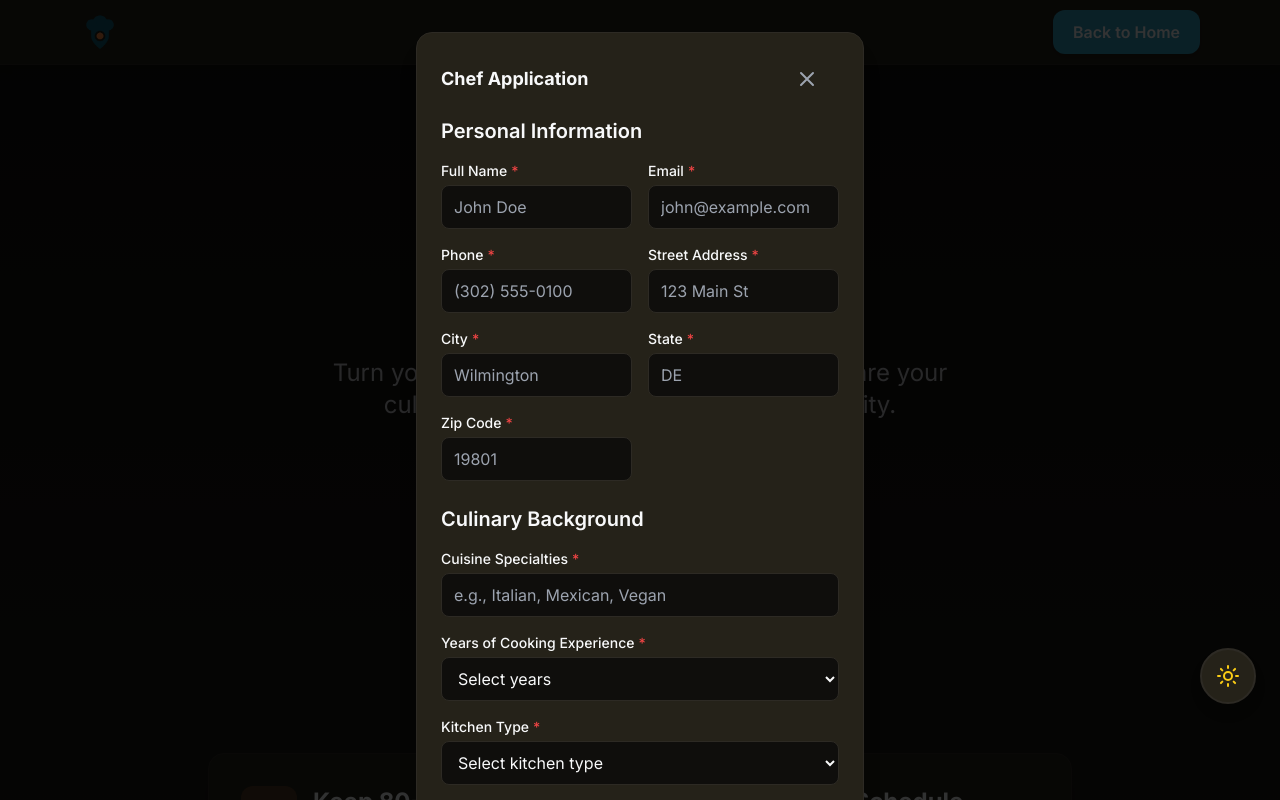
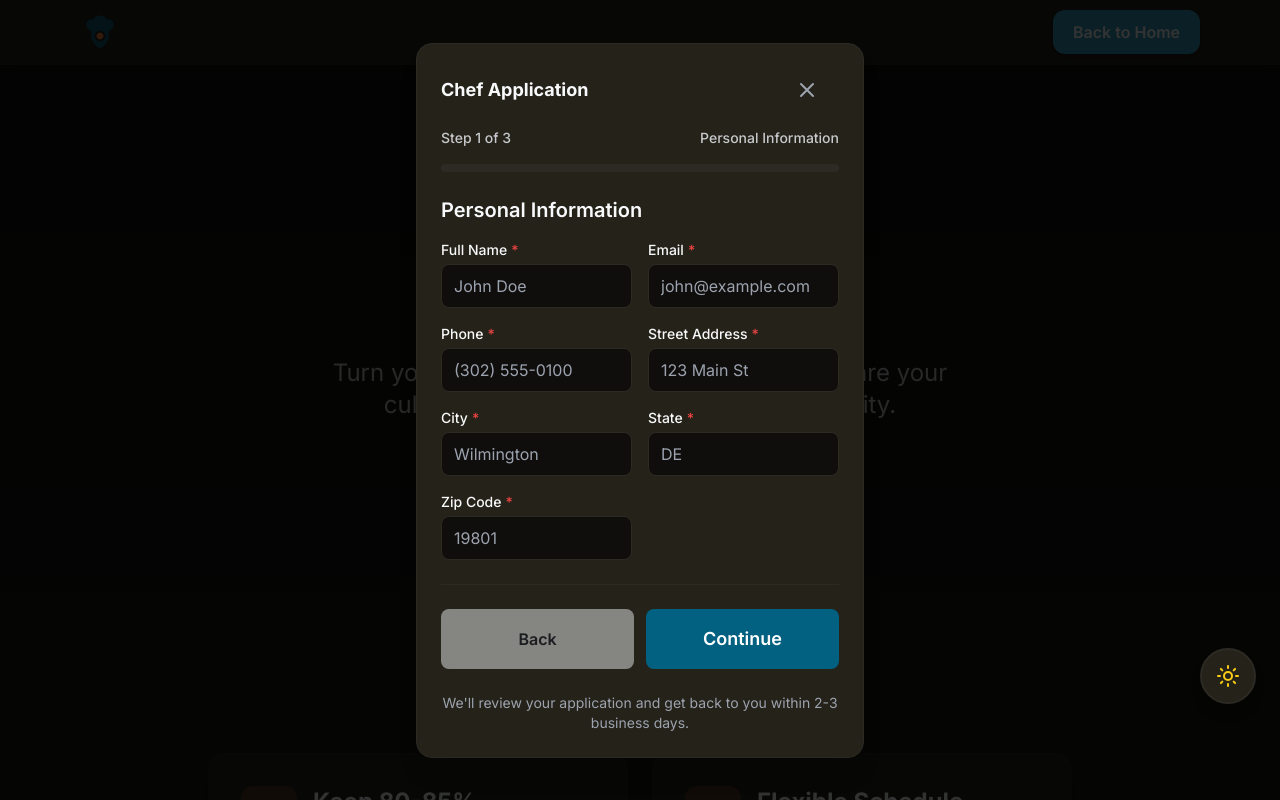
Before and after one commit to jermill/neighboreats, a Next.js app: page /apply/chef in a window 1280 px wide. Both pictures are taken after a click on the button "Apply Now". Shown: the top 800 px of the page. Built offline with nearby package versions, Linux system fonts and the light colour scheme.

Commit message:
Add stepper application modals

```diff
--- a/src/app/apply/chef/page.tsx
+++ b/src/app/apply/chef/page.tsx
@@ -1,6 +1,6 @@
 'use client'
 
-import { useState } from 'react'
+import { useEffect, useState } from 'react'
 import Link from 'next/link'
 import Image from 'next/image'
 import { ArrowLeft, ChefHat, DollarSign, Clock, Users, CheckCircle, X } from 'lucide-react'
@@ -31,6 +31,14 @@ export default function BecomeAChefPage() {
     availability: '',
     whyJoin: '',
   })
+  const [currentStep, setCurrentStep] = useState(0)
+  const steps = ['Personal Information', 'Culinary Background', 'About You']
+
+  useEffect(() => {
+    if (showModal) {
+      setCurrentStep(0)
+    }
+  }, [showModal])
 
   const handleSubmit = async (e: React.FormEvent) => {
     e.preventDefault()
@@ -49,6 +57,10 @@ export default function BecomeAChefPage() {
       [e.target.name]: e.target.value
     })
   }
+
+  const isLastStep = currentStep === steps.length - 1
+  const progressPercent =
+    steps.length > 1 ? (currentStep / (steps.length - 1)) * 100 : 100
 
   return (
     <div className="min-h-screen bg-gradient-to-b from-brand-light via-white via-40% to-gray-50 dark:from-dark-bg dark:via-dark-bg-secondary dark:via-40% dark:to-dark-bg-elevated">
@@ -201,7 +213,20 @@ export default function BecomeAChefPage() {
       {/* Application Modal */}
       <Modal isOpen={showModal} onClose={() => setShowModal(false)} title="Chef Application">
         <form onSubmit={handleSubmit} className="space-y-6">
-          {/* Personal Information */}
+          <div className="space-y-4">
+            <div className="flex items-center justify-between text-sm font-medium text-gray-600 dark:text-dark-text-secondary">
+              <span>Step {currentStep + 1} of {steps.length}</span>
+              <span>{steps[currentStep]}</span>
+            </div>
+            <div className="w-full h-2 bg-gray-200 rounded-full overflow-hidden dark:bg-dark-border">
+              <div
+                className="h-full bg-brand-coral dark:bg-brand-coral/80 transition-all"
+                style={{ width: `${progressPercent}%` }}
+              />
+            </div>
+          </div>
+
+          {currentStep === 0 && (
             <div>
               <h3 className="text-xl font-semibold text-gray-900 dark:text-dark-text mb-4">Personal Information</h3>
               <div className="grid grid-cols-1 md:grid-cols-2 gap-4">
@@ -265,8 +290,9 @@ export default function BecomeAChefPage() {
                 />
               </div>
             </div>
+          )}
 
-          {/* Culinary Background */}
+          {currentStep === 1 && (
             <div>
               <h3 className="text-xl font-semibold text-gray-900 dark:text-dark-text mb-4">Culinary Background</h3>
               <div className="space-y-4">
@@ -314,8 +340,9 @@ export default function BecomeAChefPage() {
                 />
               </div>
             </div>
+          )}
 
-          {/* Availability & Motivation */}
+          {currentStep === 2 && (
             <div>
               <h3 className="text-xl font-semibold text-gray-900 dark:text-dark-text mb-4">About You</h3>
               <div className="space-y-4">
@@ -339,19 +366,38 @@ export default function BecomeAChefPage() {
                 />
               </div>
             </div>
+          )}
 
-          {/* Submit Button */}
-          <div className="pt-6 border-t border-gray-200 dark:border-dark-border">
+          <div className="pt-6 border-t border-gray-200 dark:border-dark-border flex gap-3">
+            <Button
+              type="button"
+              variant="secondary"
+              className="flex-1"
+              onClick={() => setCurrentStep((prev) => Math.max(prev - 1, 0))}
+              disabled={currentStep === 0}
+            >
+              Back
+            </Button>
+            {isLastStep ? (
               <Button
                 type="submit"
-              className="w-full bg-brand-coral hover:bg-amber-600 text-white py-4 text-lg"
+                className="flex-1 w-full bg-brand-coral hover:bg-amber-600 text-white py-4 text-lg"
               >
                 Submit Application
               </Button>
+            ) : (
+              <Button
+                type="button"
+                className="flex-1 w-full bg-brand-coral hover:bg-amber-600 text-white py-4 text-lg"
+                onClick={() => setCurrentStep((prev) => Math.min(prev + 1, steps.length - 1))}
+              >
+                Continue
+              </Button>
+            )}
+          </div>
           <p className="text-sm text-gray-500 dark:text-dark-text-muted text-center mt-4">
             We'll review your application and get back to you within 2-3 business days.
           </p>
-          </div>
         </form>
       </Modal>
 
--- a/src/app/apply/driver/page.tsx
+++ b/src/app/apply/driver/page.tsx
@@ -1,6 +1,6 @@
 'use client'
 
-import { useState } from 'react'
+import { useEffect, useState } from 'react'
 import Link from 'next/link'
 import Image from 'next/image'
 import { ArrowLeft, Car, DollarSign, Clock, MapPin, CheckCircle, TrendingUp } from 'lucide-react'
@@ -34,6 +34,14 @@ export default function BecomeADriverPage() {
     availability: '',
     whyJoin: '',
   })
+  const [currentStep, setCurrentStep] = useState(0)
+  const steps = ['Personal Information', 'Vehicle Information', 'Experience & Availability']
+
+  useEffect(() => {
+    if (showModal) {
+      setCurrentStep(0)
+    }
+  }, [showModal])
 
   const handleSubmit = async (e: React.FormEvent) => {
     e.preventDefault()
@@ -52,6 +60,10 @@ export default function BecomeADriverPage() {
       [e.target.name]: e.target.value
     })
   }
+
+  const isLastStep = currentStep === steps.length - 1
+  const progressPercent =
+    steps.length > 1 ? (currentStep / (steps.length - 1)) * 100 : 100
 
   return (
     <div className="min-h-screen bg-gradient-to-b from-brand-light via-white via-40% to-gray-50 dark:from-dark-bg dark:via-dark-bg-secondary dark:via-40% dark:to-dark-bg-elevated">
@@ -208,7 +220,20 @@ export default function BecomeADriverPage() {
       {/* Application Modal */}
       <Modal isOpen={showModal} onClose={() => setShowModal(false)} title="Driver Application">
         <form onSubmit={handleSubmit} className="space-y-6">
-          {/* Personal Information */}
+          <div className="space-y-4">
+            <div className="flex items-center justify-between text-sm font-medium text-gray-600 dark:text-dark-text-secondary">
+              <span>Step {currentStep + 1} of {steps.length}</span>
+              <span>{steps[currentStep]}</span>
+            </div>
+            <div className="w-full h-2 bg-gray-200 rounded-full overflow-hidden dark:bg-dark-border">
+              <div
+                className="h-full bg-brand-teal transition-all"
+                style={{ width: `${progressPercent}%` }}
+              />
+            </div>
+          </div>
+
+          {currentStep === 0 && (
             <div>
               <h3 className="text-xl font-semibold text-gray-900 dark:text-dark-text mb-4">Personal Information</h3>
               <div className="grid grid-cols-1 md:grid-cols-2 gap-4">
@@ -272,8 +297,9 @@ export default function BecomeADriverPage() {
                 />
               </div>
             </div>
+          )}
 
-          {/* Vehicle Information */}
+          {currentStep === 1 && (
             <div>
               <h3 className="text-xl font-semibold text-gray-900 dark:text-dark-text mb-4">Vehicle Information</h3>
               <div className="grid grid-cols-1 md:grid-cols-2 gap-4">
@@ -333,8 +359,9 @@ export default function BecomeADriverPage() {
                 />
               </div>
             </div>
+          )}
 
-          {/* Experience & Availability */}
+          {currentStep === 2 && (
             <div>
               <h3 className="text-xl font-semibold text-gray-900 dark:text-dark-text mb-4">Experience & Availability</h3>
               <div className="space-y-4">
@@ -372,19 +399,38 @@ export default function BecomeADriverPage() {
                 />
               </div>
             </div>
+          )}
 
-          {/* Submit Button */}
-          <div className="pt-6 border-t border-gray-200 dark:border-dark-border">
+          <div className="pt-6 border-t border-gray-200 dark:border-dark-border flex gap-3">
+            <Button
+              type="button"
+              variant="secondary"
+              className="flex-1"
+              onClick={() => setCurrentStep((prev) => Math.max(prev - 1, 0))}
+              disabled={currentStep === 0}
+            >
+              Back
+            </Button>
+            {isLastStep ? (
               <Button
                 type="submit"
-              className="w-full bg-brand-teal hover:bg-driver-600 text-white py-4 text-lg"
+                className="flex-1 w-full bg-brand-teal hover:bg-driver-600 text-white py-4 text-lg"
               >
                 Submit Application
               </Button>
+            ) : (
+              <Button
+                type="button"
+                className="flex-1 w-full bg-brand-teal hover:bg-driver-600 text-white py-4 text-lg"
+                onClick={() => setCurrentStep((prev) => Math.min(prev + 1, steps.length - 1))}
+              >
+                Continue
+              </Button>
+            )}
+          </div>
           <p className="text-sm text-gray-500 dark:text-dark-text-muted text-center mt-4">
             We'll review your application and get back to you within 2-3 business days.
           </p>
-          </div>
         </form>
       </Modal>
 
```
Lines whose indentation alone changed are shown as unchanged.
